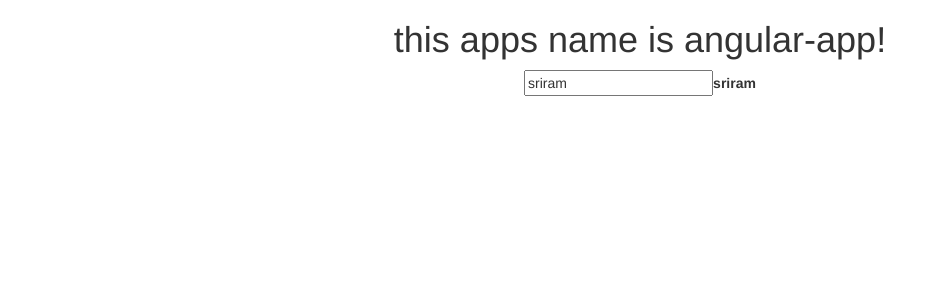
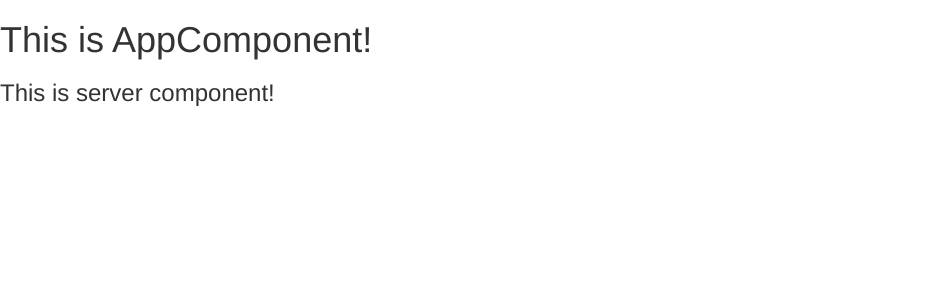
Before and after one commit to SRIRAMPT/Angular-test, an Angular app: page / in a window 1280 px wide. Shown: the top 300 px of the page, without its empty margins (0-946 px from the left). Built offline with nearby package versions, Linux system fonts and the light colour scheme.

Commit message:
[ServerComponent] feature #02 createing custom components(server component) and registering it in app module and using it

```diff
--- a/src/app/app.component.html
+++ b/src/app/app.component.html
@@ -1,7 +1,3 @@
-<!--The content below is only a placeholder and can be replaced.-->
-<div style="text-align:center">
-  <h1>
-    this apps name is {{ title }}!
-  </h1>
- <input type="text" [(ngModel)] = "name">
- <label for="">{{ name }}</label>
+<h1>This is AppComponent!</h1>
+
+<app-server></app-server>
--- a/src/app/app.module.ts
+++ b/src/app/app.module.ts
@@ -1,11 +1,14 @@
 import { BrowserModule } from '@angular/platform-browser';
 import { NgModule } from '@angular/core';
 import { FormsModule } from '@angular/forms';
+
 import { AppComponent } from './app.component';
+import { ServerComponent } from './server/server.component';
 
 @NgModule({
   declarations: [
-    AppComponent
+    AppComponent,
+    ServerComponent
   ],
   imports: [
     BrowserModule,
--- /dev/null
+++ b/src/app/server/server.component.html
@@ -0,0 +1 @@
+<h3>This is server component!</h3>
```
Also changed, not shown: src/app/server/server.component.ts (added, +10 -0 lines).
